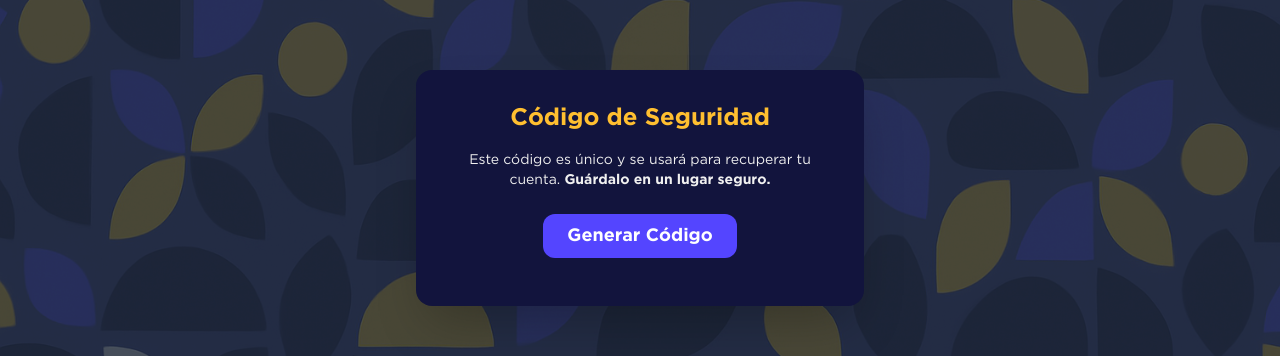
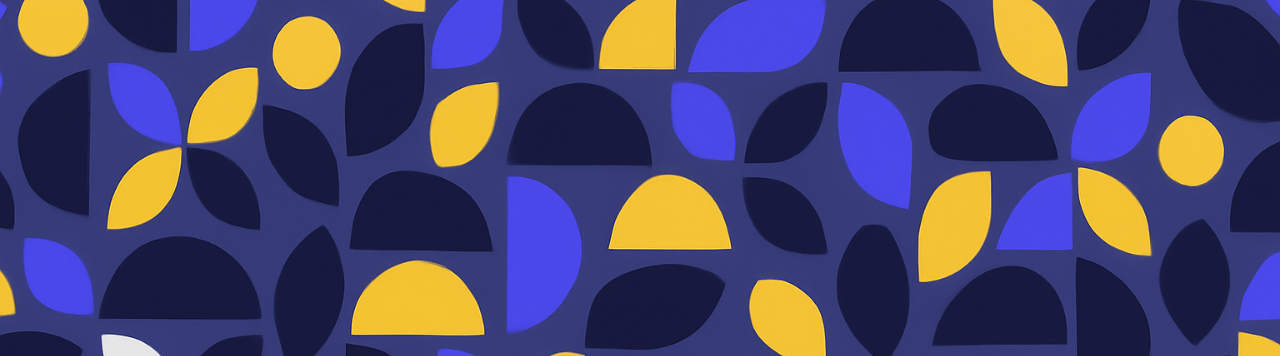
Before and after one commit to P4R4NOIC/Proyecto-Komuness, a React (Create React App) app in the folder FrontEnd/: page /codigoGen in a window 1280 px wide. Shown: the part 282-638 px from the top of the page. Built offline with nearby package versions, Linux system fonts and the light colour scheme.

Commit message:
Cambios a generacion de usuario

```diff
--- a/FrontEnd/src/components/crearUsuario.js
+++ b/FrontEnd/src/components/crearUsuario.js
@@ -1,6 +1,7 @@
 import React, { useState } from "react";
-import { useNavigate } from 'react-router-dom';
-
+import { useNavigate } from "react-router-dom";
+import { toast } from "react-hot-toast";
+import { API_URL } from "../utils/api";
 
 export const CrearUsuario = () => {
   const navigate = useNavigate();
@@ -23,31 +24,48 @@ export const CrearUsuario = () => {
   const handleSubmit = async (e) => {
     e.preventDefault();
 
-    // Validación de campos requeridos
     const { nombre, apellido, email, password, confirmarContraseña } = formData;
+
     if (!nombre || !apellido || !email || !password || !confirmarContraseña) {
-      alert("Todos los campos son obligatorios");
+      toast.error("Todos los campos son obligatorios");
       return;
     }
 
     if (password !== confirmarContraseña) {
-      alert("Las contraseñas no coinciden");
+      toast.error("Las contraseñas no coinciden");
       return;
     }
 
-
-    // Crear nuevo objeto sin confirmarContraseña
     const usuarioFinal = {
       nombre,
       apellido,
       email,
-      password: password
+      password,
+      codigo: "0",
+      tipoUsuario: 2,
     };
 
-    console.log("Usuario final con contraseña hasheada:", usuarioFinal);
+    try {
+      const response = await fetch(`${API_URL}/usuario/register`, {
+        method: "POST",
+        headers: { "Content-Type": "application/json" },
+        body: JSON.stringify(usuarioFinal),
+      });
 
-    // Simular que pasas los datos al siguiente paso
-    navigate('/codigoGen', { state: usuarioFinal });
+      const data = await response.json();
+
+      if (!response.ok) {
+        console.error("Error del servidor:", data);
+        toast.error(`Error: ${data.message || "No se pudo registrar el usuario"}`);
+        return;
+      }
+
+      toast.success("Usuario registrado con éxito");
+      navigate("/iniciarSesion");
+    } catch (error) {
+      console.error("Error en la solicitud:", error);
+      toast.error("Error de red o conexión con el servidor");
+    }
   };
 
   return (
@@ -61,7 +79,7 @@ export const CrearUsuario = () => {
               name="nombre"
               type="text"
               placeholder="Tu nombre"
-              value={formData.usuario}
+              value={formData.nombre}
               onChange={handleChange}
               required
               className="w-full px-5 py-3 rounded-xl bg-[#404270] text-[#f0f0f0]"
@@ -106,7 +124,13 @@ export const CrearUsuario = () => {
                 placeholder="Contraseña"
                 className="w-full px-5 py-3 pr-12 rounded-xl bg-[#404270] text-[#f0f0f0]"
               />
-              <button type="button" onClick={() => setShowPassword(!showPassword)} className="absolute right-3 top-3 text-white">👁️</button>
+              <button
+                type="button"
+                onClick={() => setShowPassword(!showPassword)}
+                className="absolute right-3 top-3 text-white"
+              >
+                👁️
+              </button>
             </div>
           </div>
 
@@ -122,11 +146,22 @@ export const CrearUsuario = () => {
                 placeholder="Confirmar Contraseña"
                 className="w-full px-5 py-3 pr-12 rounded-xl bg-[#404270] text-[#f0f0f0]"
               />
-              <button type="button" onClick={() => setShowConfirmPassword(!showConfirmPassword)} className="absolute right-3 top-3 text-white">👁️</button>
+              <button
+                type="button"
+                onClick={() => setShowConfirmPassword(!showConfirmPassword)}
+                className="absolute right-3 top-3 text-white"
+              >
+                👁️
+              </button>
             </div>
           </div>
 
-          <button type="submit" className="w-full bg-[#ffbf30] text-[#12141a] font-bold rounded-xl py-3 text-lg">Registrarse</button>
+          <button
+            type="submit"
+            className="w-full bg-[#ffbf30] text-[#12141a] font-bold rounded-xl py-3 text-lg"
+          >
+            Registrarse
+          </button>
         </form>
 
         <p className="mt-6 text-sm text-center">
--- a/FrontEnd/src/components/generarCodigo.js
+++ /dev/null
@@ -1,92 +0,0 @@
-import React, { useState } from 'react';
-import { useNavigate, useLocation } from 'react-router-dom';
-import { API_URL } from '../utils/api';
-export const GenerarCodigo = () => {
-  const [codigo, setCodigo] = useState('');
-  const navigate = useNavigate();
-  const location = useLocation();
-  const datosUsuario = location.state; // Aquí llegan los datos del formulario anterior
-
-  const generarCodigo = async () => {
-    const caracteres = 'ABCDEFGHIJKLMNOPQRSTUVWXYZabcdefghijklmnopqrstuvwxyz0123456789';
-    let nuevoCodigo = '';
-    for (let i = 0; i < 12; i++) {
-      const index = Math.floor(Math.random() * caracteres.length);
-      nuevoCodigo += caracteres[index];
-    }
-    setCodigo(nuevoCodigo);
-
-    // Combina los datos del usuario + código y guarda en un JSON
-    const datosFinales = {
-      ...datosUsuario,
-      codigo: nuevoCodigo,
-      tipoUsuario: 2
-    };
-
-    // Guardar como archivo JSON en local (simulado aquí con consola)
-    console.log("Datos completos a guardar:", datosFinales);
-
-
-      try {
-  const response = await fetch(`${API_URL}/usuario/register`, {
-    method: 'POST',
-    headers: { 'Content-Type': 'application/json' },
-    body: JSON.stringify(datosFinales)
-  });
-
-  const data = await response.json();
-
-  if (!response.ok) {
-    console.error("Error del servidor:", data);
-    alert(`Error al registrar usuario: ${data.message || 'Error desconocido'}`);
-    return;
-  }
-
-  console.log("Registro exitoso:", data);
-} catch (error) {
-  console.error("Error en la solicitud:", error);
-  alert("Error de red o conexión con el servidor");
-}
-  };
-
-  const salir = () => {
-    navigate('/');
-  };
-
-  return (
-    <div className="min-h-screen flex flex-col items-center justify-center bg-gray-800/80 text-[#f0f0f0] px-4 py-10">
-      <div className="bg-[#12143d] rounded-2xl shadow-2xl p-8 w-full max-w-md text-center">
-        <h2 className="text-2xl font-bold mb-4 text-[#ffbf30]">Código de Seguridad</h2>
-        <p className="text-sm mb-6">
-          Este código es único y se usará para recuperar tu cuenta. <strong>Guárdalo en un lugar seguro.</strong>
-        </p>
-
-        {codigo && (
-          <div className="text-xl font-mono bg-[#404270] text-[#ffbf30] p-3 rounded-xl mb-4">
-            {codigo}
-          </div>
-        )}
-
-        {!codigo && (
-          <button
-            onClick={generarCodigo}
-            className="bg-[#5445ff] hover:bg-[#4032cc] text-white font-semibold rounded-xl py-2 px-6 text-lg mb-4"
-          >
-            Generar Código
-          </button>
-        )}
-
-        {codigo && (
-          <button
-            onClick={salir}
-            className="bg-[#ff4b5c] hover:bg-[#cc3b4a] text-white font-semibold rounded-xl py-2 px-6 text-lg"
-          >
-            Salir
-          </button>
-        )}
-      </div>
-    </div>
-  );
-};
-
-export default GenerarCodigo;
```
